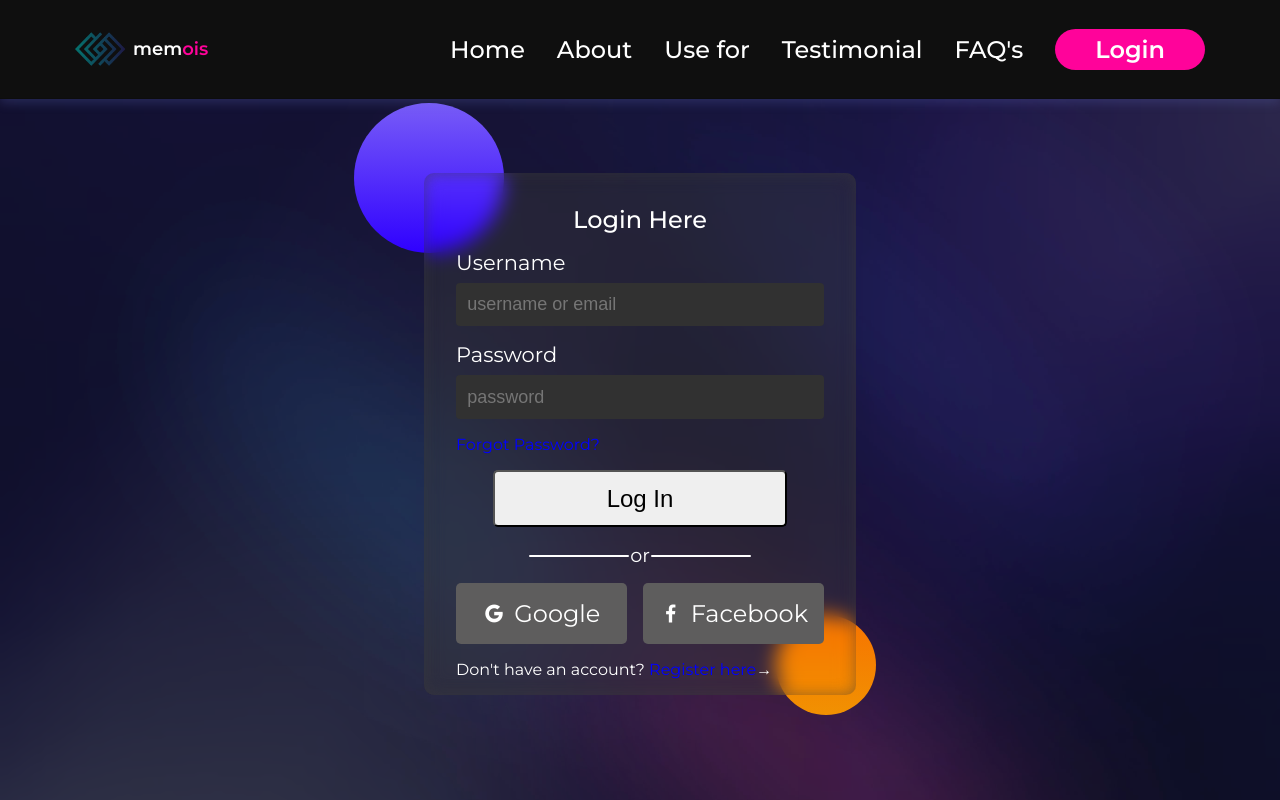
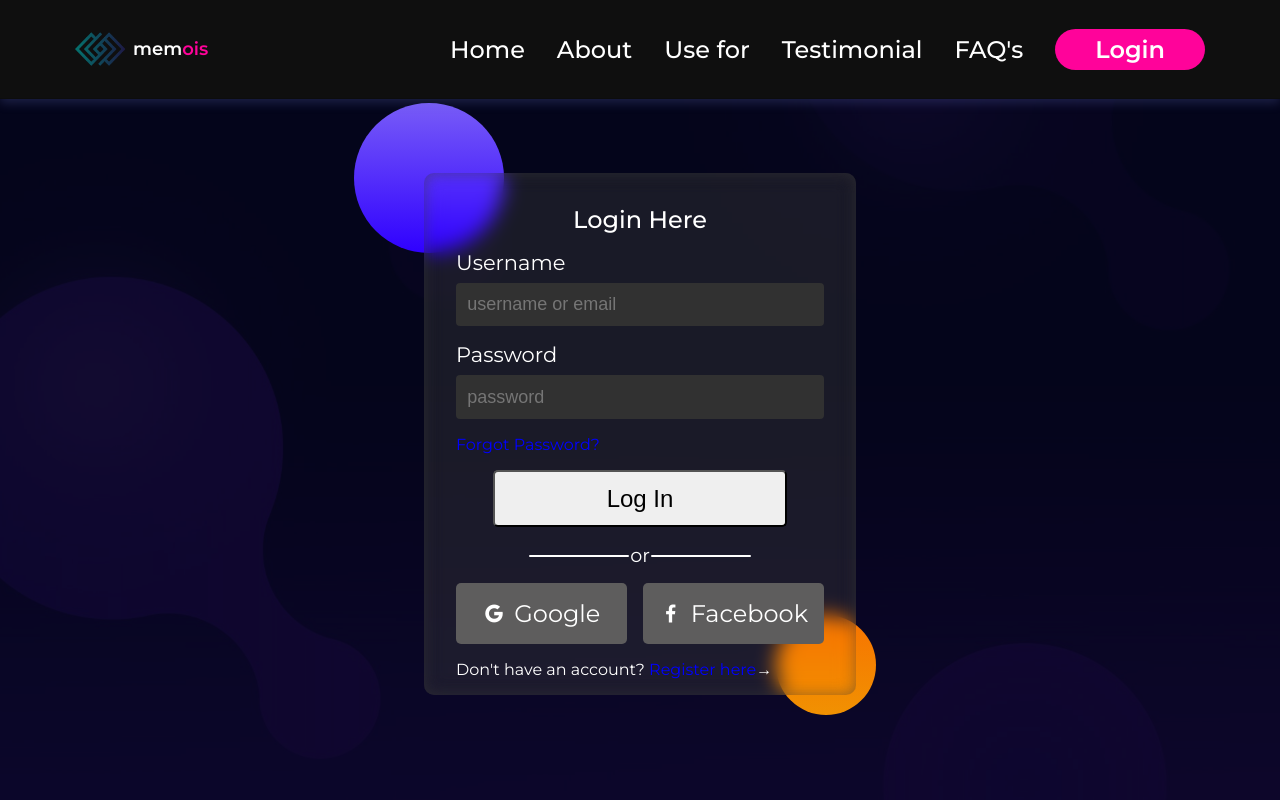
Before and after one commit to PJPhukan/event-photo-sharing, a React (Vite) app in the folder client/: page /login in a window 1280 px wide. Shown: the top 800 px of the page. Built offline with nearby package versions, Linux system fonts and the light colour scheme.

Commit message:
Fix some issues

```diff
--- a/client/src/App.css
+++ b/client/src/App.css
@@ -12,7 +12,8 @@
   --text-color-pink: #FF039A;
 }
 body {
-  background: url(./assets/bg.jpg) no-repeat center center/cover;
+  /* background: url(./assets/bg.jpg) no-repeat center center/cover; */
+  background: #020219;
   object-fit: cover;
   background-attachment: fixed;
   color: var(--text-color-primary);
--- a/client/src/page/Login/login.scss
+++ b/client/src/page/Login/login.scss
@@ -19,8 +19,8 @@
     z-index: -1;
     background: url(../../assets/auth-mobile.jpg) no-repeat center center/cover;
     @include md {
-      opacity: 0.2;
-      background: url(../../assets/bg3.jpg) no-repeat center center/cover;
+      opacity: 0.1;
+      background: url(../../assets/bg1.jpg) no-repeat center center/cover;
     }
   }
 
```
